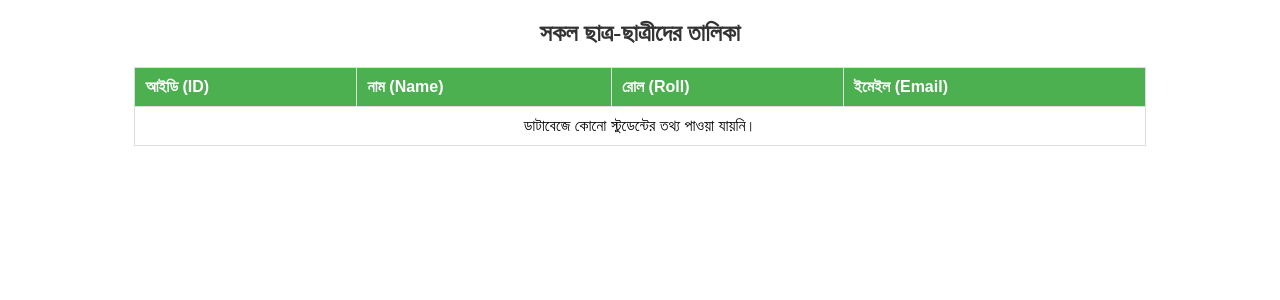
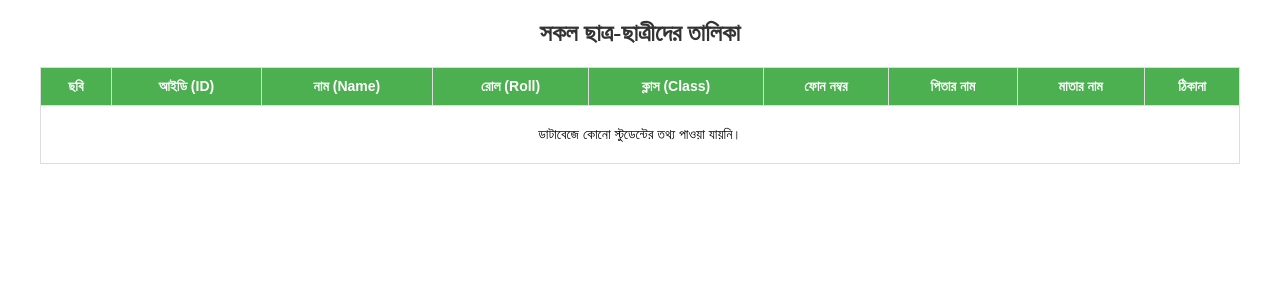
Before and after one commit to imran20051998/students-care-model-school, a PHP site: page /public/php_backend/students.php in a window 1280 px wide. Shown: the top 300 px of the page. Run offline with PHP 8.4, Linux system fonts and the light colour scheme; data that the repository does not hold is empty.

Commit message:
Update student data display and SQL comments

```diff
--- a/public/php_backend/students.php
+++ b/public/php_backend/students.php
@@ -1,8 +1,9 @@
 <?php
-// ১. ডাটাবেজ কানেকশন ফাইলটি যুক্ত করা
+// ১. ডাটাবেজ কানেকশন ফাইল যুক্ত করা
 require 'db.php';
+
 try {
-    // ২. স্টুডেন্ট ডাটা তুলে আনার জন্য SQL Query (ধরে নিচ্ছি আপনার টেবিলের নাম 'students')
+    // ২. স্টুডেন্ট ডাটা তুলে আনার SQL Query (ধরে নিচ্ছি টেবিলের নাম 'students')
     $sql = "SELECT * FROM students";
     $stmt = $pdo->query($sql);
     $students = $stmt->fetchAll();
@@ -15,13 +16,15 @@ try {
 <html lang="bn">
 <head>
     <meta charset="UTF-8">
-    <title>স্টুডেন্ট ডাটা তালিকা</title>
+    <meta name="viewport" content="width=device-width, initial-scale=1.0">
+    <title>সকল ছাত্র-ছাত্রীদের তালিকা</title>
     <style>
-        table { width: 80%; margin: 20px auto; border-collapse: collapse; font-family: Arial, sans-serif; }
-        th, td { border: 1px solid #ddd; padding: 10px; text-align: left; }
+        table { width: 95%; margin: 20px auto; border-collapse: collapse; font-family: Arial, sans-serif; font-size: 14px; }
+        th, td { border: 1px solid #ddd; padding: 10px; text-align: center; }
         th { background-color: #4CAF50; color: white; }
         tr:nth-child(even) { background-color: #f2f2f2; }
-        h2 { text-align: center; color: #333; }
+        h2 { text-align: center; color: #333; margin-top: 20px; }
+        .student-img { width: 50px; height: 50px; object-fit: cover; border-radius: 50%; border: 1px solid #ccc; }
     </style>
 </head>
 <body>
@@ -31,26 +34,42 @@ try {
     <table>
         <thead>
             <tr>
+                <th>ছবি</th>
                 <th>আইডি (ID)</th>
                 <th>নাম (Name)</th>
                 <th>রোল (Roll)</th>
-                <th>ইমেইল (Email)</th>
+                <th>ক্লাস (Class)</th>
+                <th>ফোন নম্বর</th>
+                <th>পিতার নাম</th>
+                <th>মাতার নাম</th>
+                <th>ঠিকানা</th>
             </tr>
         </thead>
         <tbody>
             <?php if (count($students) > 0): ?>
                 <?php foreach ($students as $student): ?>
                     <tr>
-                        <!-- আপনার ডাটাবেজের কলামের নাম অনুযায়ী নিচের ['id'], ['name'] এগুলো পরিবর্তন করতে পারেন -->
+                        <!-- ছবি দেখানোর জন্য (ধরে নিচ্ছি ডাটাবেজে ছবির পাথ বা নাম সেভ আছে) -->
+                        <td>
+                            <?php if (!empty($student['student_image'])): ?>
+                                <img src="uploads/<?= htmlspecialchars($student['student_image']) ?>" class="student-img" alt="Student">
+                            <?php else: ?>
+                                <img src="uploads/default.png" class="student-img" alt="Default">
+                            <?php endif; ?>
+                        </td>
                         <td><?= htmlspecialchars($student['id']) ?></td>
-                        <td><?= htmlspecialchars($student['name']) ?></td>
-                        <td><?= htmlspecialchars($student['roll']) ?></td>
-                        <td><?= htmlspecialchars($student['email']) ?></td>
+                        <td><?= htmlspecialchars($student['student_name']) ?></td>
+                        <td><?= htmlspecialchars($student['roll_number']) ?></td>
+                        <td><?= htmlspecialchars($student['class_name']) ?></td>
+                        <td><?= htmlspecialchars($student['phone_number']) ?></td>
+                        <td><?= htmlspecialchars($student['father_name']) ?></td>
+                        <td><?= htmlspecialchars($student['mother_name']) ?></td>
+                        <td><?= htmlspecialchars($student['student_address']) ?></td>
                     </tr>
                 <?php endforeach; ?>
             <?php else: ?>
                 <tr>
-                    <td colspan="4" style="text-align:center;">ডাটাবেজে কোনো স্টুডেন্টের তথ্য পাওয়া যায়নি।</td>
+                    <td colspan="9" style="text-align:center; padding: 20px;">ডাটাবেজে কোনো স্টুডেন্টের তথ্য পাওয়া যায়নি।</td>
                 </tr>
             <?php endif; ?>
         </tbody>
```
